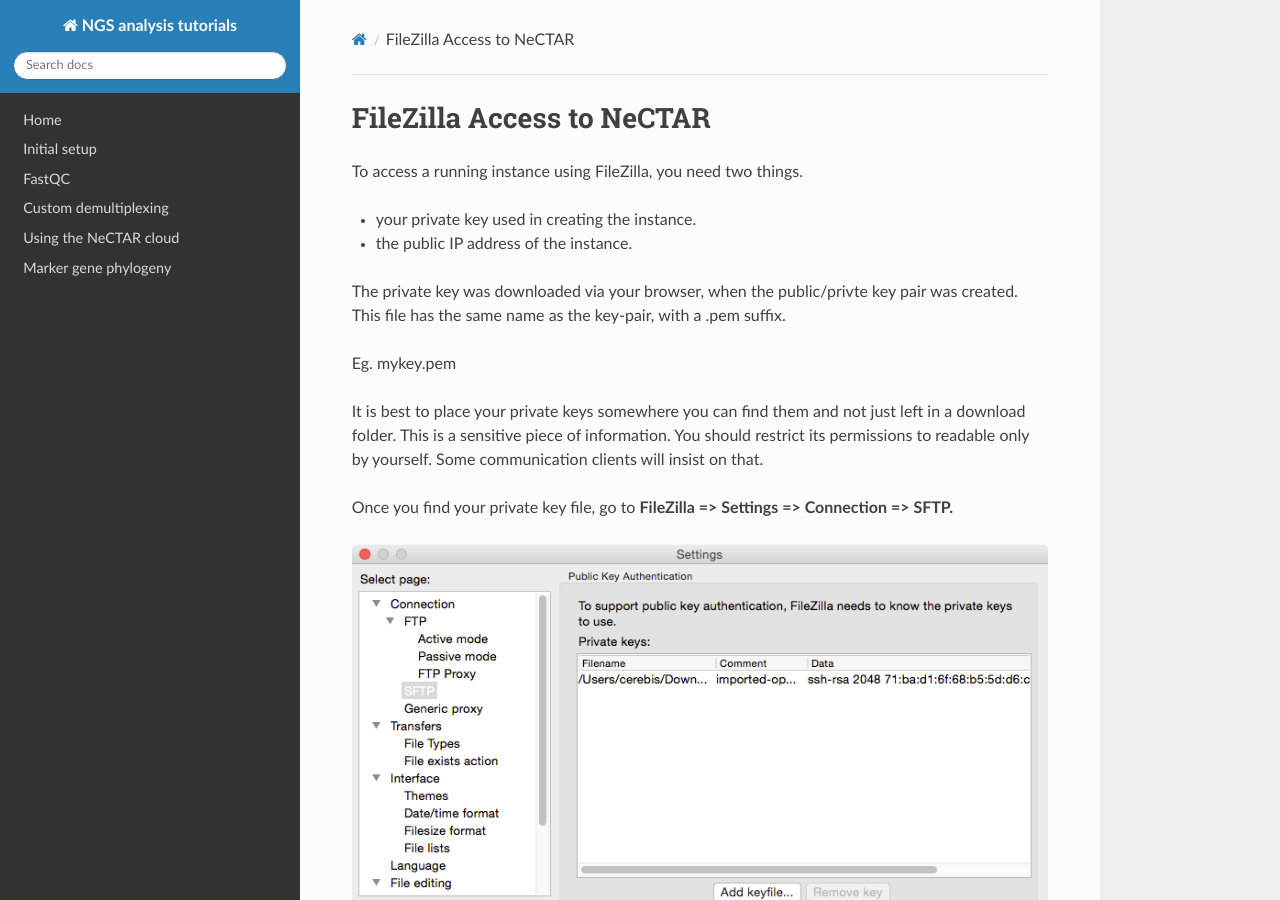
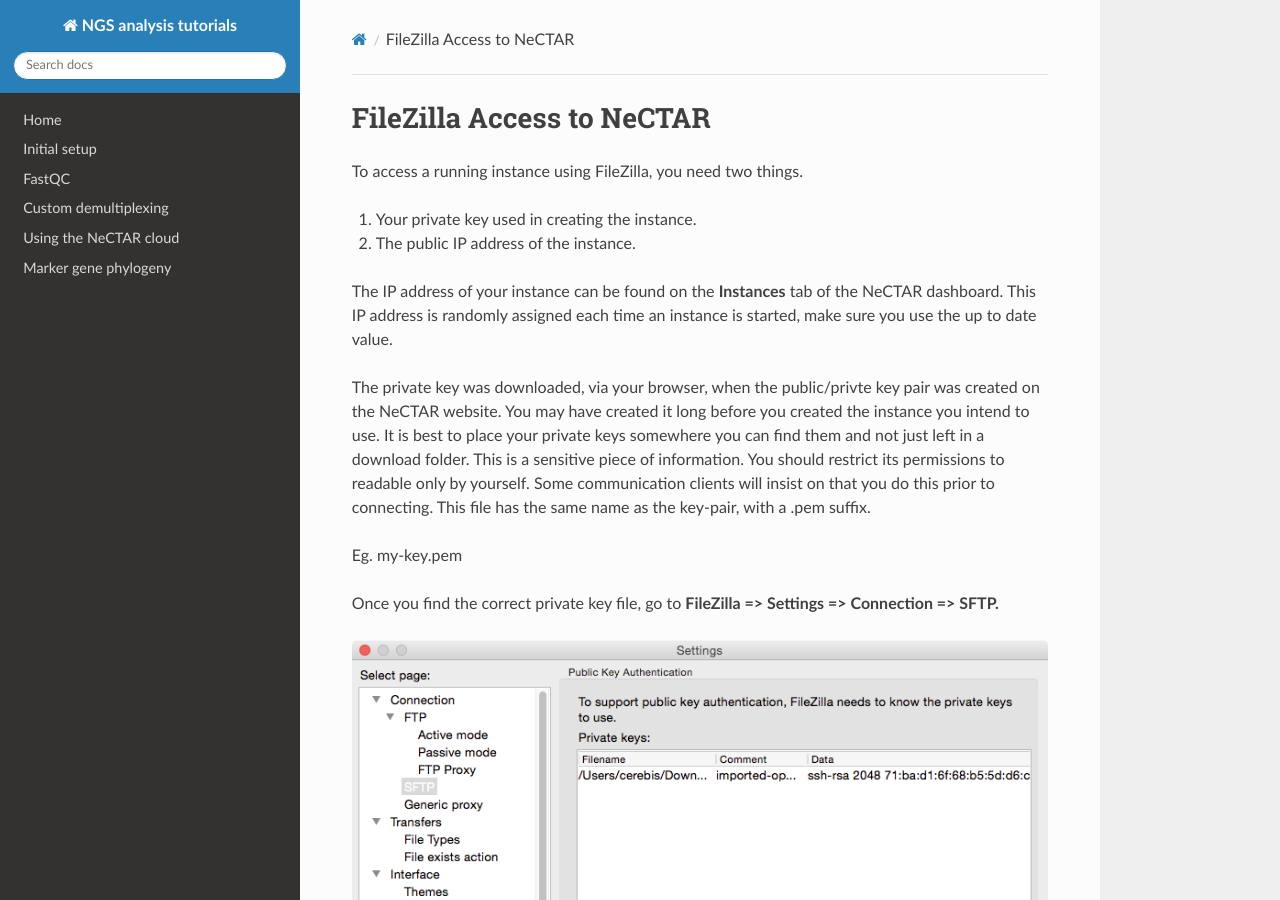
Before and after one commit to koadman/platypusfarm, an MkDocs documentation site: the page built from platypusfarm/docs/filezilla.md, in a window 1280 px wide and 900 px high. Built offline with MkDocs 1.6.1, drawn with Linux system fonts in a browser that asks for light colours; nearby versions of some CDN libraries; old or Windows-style settings are respelled for this version of MkDocs.

Commit message:
Update filezilla.md

```diff
--- a/platypusfarm/docs/filezilla.md
+++ b/platypusfarm/docs/filezilla.md
@@ -2,16 +2,16 @@
 
 To access a running instance using FileZilla, you need two things.
 
-- your private key used in creating the instance.
-- the public IP address of the instance.
+1. Your private key used in creating the instance.
+2. The public IP address of the instance.
 
-The private key was downloaded via your browser, when the public/privte key pair was created. This file has the same name as the key-pair, with a .pem suffix.
+The IP address of your instance can be found on the __Instances__ tab of the NeCTAR dashboard. This IP address is randomly assigned each time an instance is started, make sure you use the up to date value.
 
-Eg. mykey.pem
+The private key was downloaded, via your browser, when the public/privte key pair was created on the NeCTAR website. You may have created it long before you created the instance you intend to use. It is best to place your private keys somewhere you can find them and not just left in a download folder. This is a sensitive piece of information. You should restrict its permissions to readable only by yourself. Some communication clients will insist on that you do this prior to connecting. This file has the same name as the key-pair, with a .pem suffix.
 
-It is best to place your private keys somewhere you can find them and not just left in a download folder. This is a sensitive piece of information. You should restrict its permissions to readable only by yourself. Some communication clients will insist on that.
+Eg. my-key.pem
 
-Once you find your private key file, go to __FileZilla => Settings => Connection => SFTP.__
+Once you find the correct private key file, go to __FileZilla => Settings => Connection => SFTP.__
 
 ![sftp connection](sftp-con.png)
 
```
